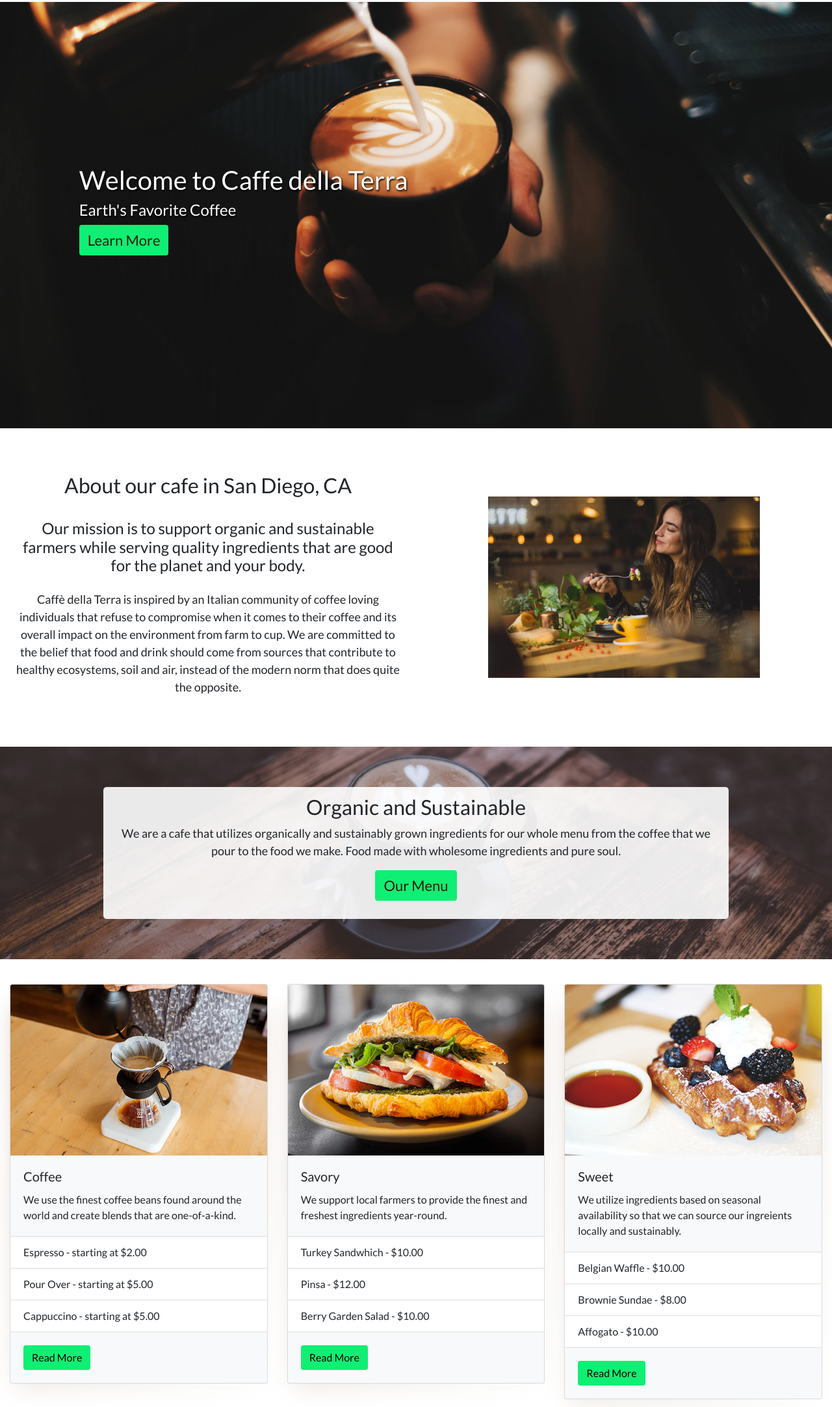
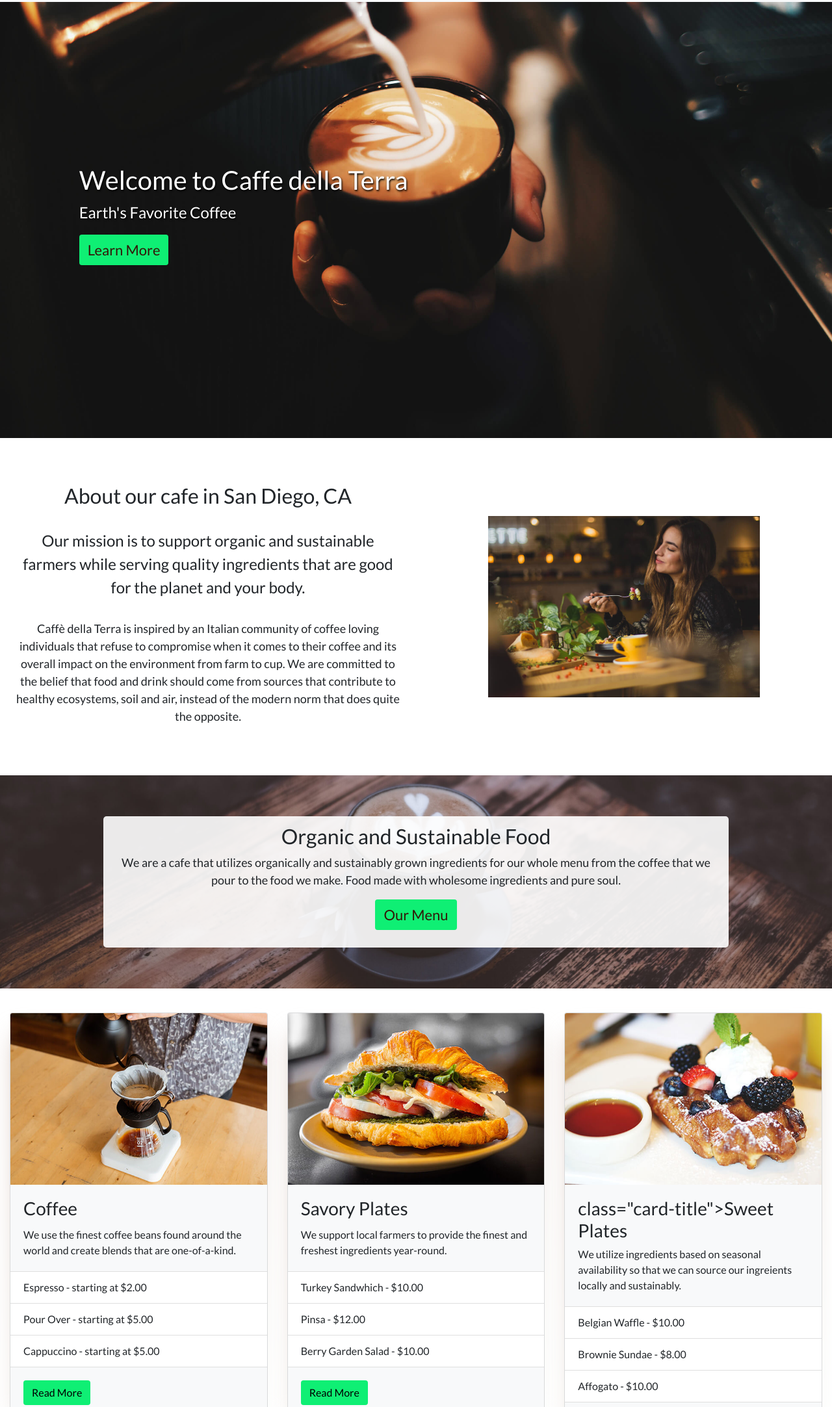
Before and after one commit to angelaevez/Caffedellaterra-reboot, a plain HTML site: page index.html in a window 1280 px wide. Shown: the part 76-2241 px from the top of the page at 65% size. Drawn offline with nearby package versions, Linux system fonts and the light colour scheme.

Commit message:
Added Accessible heading organization

```diff
--- a/index.html
+++ b/index.html
@@ -38,40 +38,40 @@
 <main>
 
   <!--Landing Area-->
-    <section class="row g-0 bg-img-header">
+    <div class="row g-0 bg-img-header">
       <div class="col-10 offset-1 fade-in-text">
-       <h1 class="light-hd">Welcome to Caffe della Terra</h1>
-       <h4 class="light-hd">Earth's Favorite Coffee</h4>
+       <h1 class="light--hd">Welcome to Caffe della Terra</h1>
+       <p class="light--hd font--lrg">Earth's Favorite Coffee</p>
        <p><a class="btn btn--green" href="#about">Learn More</a></p>
       </div>
-    </section>
+    </div>
 
     <!--About-->
-    <section class="row align-items-center row-pd" id="about">
+    <div class="row align-items-center row--pd" id="about">
       <div class="col-12 col-xl-6 text-center p-3 slide-up">
       <h2 class="p-3">About our cafe in San Diego, CA</h2>
-      <h4 class="p-2">Our mission is to support organic and sustainable farmers while serving quality ingredients that are good for the planet and your body.</h4>
-       <p class="text-lrg p-2">Caffè della Terra is inspired by an Italian community of coffee loving individuals that refuse to compromise when it comes to their coffee and its overall impact on the environment from farm to cup. We are committed to the belief that food and drink should come from sources that contribute to healthy ecosystems, soil and air, instead of the modern norm that does quite the opposite.</p>
+      <p class="p-2 font--lrg">Our mission is to support organic and sustainable farmers while serving quality ingredients that are good for the planet and your body.</p>
+       <p class="font--md p-2">Caffè della Terra is inspired by an Italian community of coffee loving individuals that refuse to compromise when it comes to their coffee and its overall impact on the environment from farm to cup. We are committed to the belief that food and drink should come from sources that contribute to healthy ecosystems, soil and air, instead of the modern norm that does quite the opposite.</p>
       </div>
         <img class="col-10 offset-1 col-xl-4 offset-xl-1 p-1" src="images/about-cdt.jpg" alt="People ordering drinks at a cafe"/>
-    </section>
+    </div>
 
     <!--CTA-->
-    <section class="row bg-img">
-      <div class="col-10 offset-1 light-bg reveal text-center">
-        <h2>Organic and Sustainable</h2>
-      <p class="text-lrg">We are a cafe that utilizes organically and sustainably grown ingredients for our whole menu from the coffee that we pour to the food we make. Food made with wholesome ingredients and pure soul.</p>
+    <div class="row bg--img">
+      <div class="col-10 offset-1 light--bg reveal text-center">
+        <h2>Organic and Sustainable Food</h2>
+      <p class="font--md">We are a cafe that utilizes organically and sustainably grown ingredients for our whole menu from the coffee that we pour to the food we make. Food made with wholesome ingredients and pure soul.</p>
         <p><a class="btn btn--green" href="#menu">Our Menu</a></p>
       </div>
-    </section>
+    </div>
 
     <!--Menu-->
-    <article class="row row-pd justify-content-center" id="menu">
+    <div class="row row--pd justify-content-center" id="menu">
        <div class="col-12 col-lg-4 mb-3 reveal">
         <div class="card bg-light box">
           <img class="card-img-top" src="images/coffee-card.jpg" alt="Card image cap">
           <div class="card-body">
-            <h5 class="card-title">Coffee</h5>
+            <h3 class="card-title">Coffee</h3>
             <p class="card-text">We use the finest coffee beans found around the world and create blends that are one-of-a-kind.</p>
           </div>
           <ul class="list-group list-group-flush">
@@ -93,7 +93,7 @@
           <div class="card bg-light box">
             <img class="card-img-top" src="images/savory-card.jpg" alt="Card image cap">
             <div class="card-body">
-              <h5 class="card-title">Savory</h5>
+              <h3 class="card-title">Savory Plates</h3>
               <p class="card-text">We support local farmers to provide the finest and freshest ingredients year-round.</p>
             </div>
             <ul class="list-group list-group-flush">
@@ -115,7 +115,7 @@
             <div class="card bg-light box">
               <img class="card-img-top" src="images/sweet-card.jpg" alt="Card image cap">
               <div class="card-body">
-                <h5 class="card-title">Sweet</h5>
+                <h3> class="card-title">Sweet Plates</h3>
                 <p class="card-text">We utilize ingredients based on seasonal availability so that we can source our ingreients locally and sustainably.</p>
               </div>
               <ul class="list-group list-group-flush">
@@ -133,12 +133,12 @@
               </div>
             </div>
             </div>
-          </article>
+          </div>
 
         <!--Contact-->
-        <section class="row bg-img" id="contact">
+        <div class="row bg--img" id="contact">
           <div class="reveal col-12">
-            <h2 class="light-hd">Contact Us</h2>
+            <h2 class="light--hd">Contact Us</h2>
             <form method="post">
               <div class="form-row">
                <div class="form-group col-md-6">
@@ -165,7 +165,7 @@
              <button type="submit" class="btn btn--green">Submit</button>
            </form>
           </div>
-        </section>
+        </div>
 
 </main>
 <!--End to content-->
--- a/style.css
+++ b/style.css
@@ -12,8 +12,12 @@ html {
   width: 90%;
 }
 
-.text-lrg {
+.font--md {
   font-size:18px;
+}
+
+.font--lrg {
+  font-size: 1.5rem
 }
 
 /*Nav items*/
@@ -34,6 +38,7 @@ html {
 /*Landing Area*/
 .bg-img-header {
   background-image: url("images/cdt-homepage-landing-area.jpg");
+  background-color:#000000;
   padding-top: 20%;
   padding-bottom: 20%;
   background-attachment: fixed;
@@ -43,8 +48,9 @@ html {
 }
 
 /*CTA*/
-.bg-img {
+.bg--img {
   background-image: url("images/cdt-call-to-action.jpg");
+  background-color:#000000;
   padding: 5%;
   background-attachment: fixed;
   background-position: center;
@@ -52,13 +58,13 @@ html {
   background-size: cover;
 }
 
-.light-bg {
+.light--bg {
   background-color: rgba(255, 255, 255, 0.9);
   padding: 1%;
   border-radius: 5px;
 }
 
-.light-hd {
+.light--hd {
   color: #ffffff;
   text-shadow: 1px 2px 3px #000000;
 }
@@ -66,7 +72,7 @@ html {
 
 
 /*Row padding*/
-.row-pd {
+.row--pd {
   padding: 3% 0%;
 }
 
```
